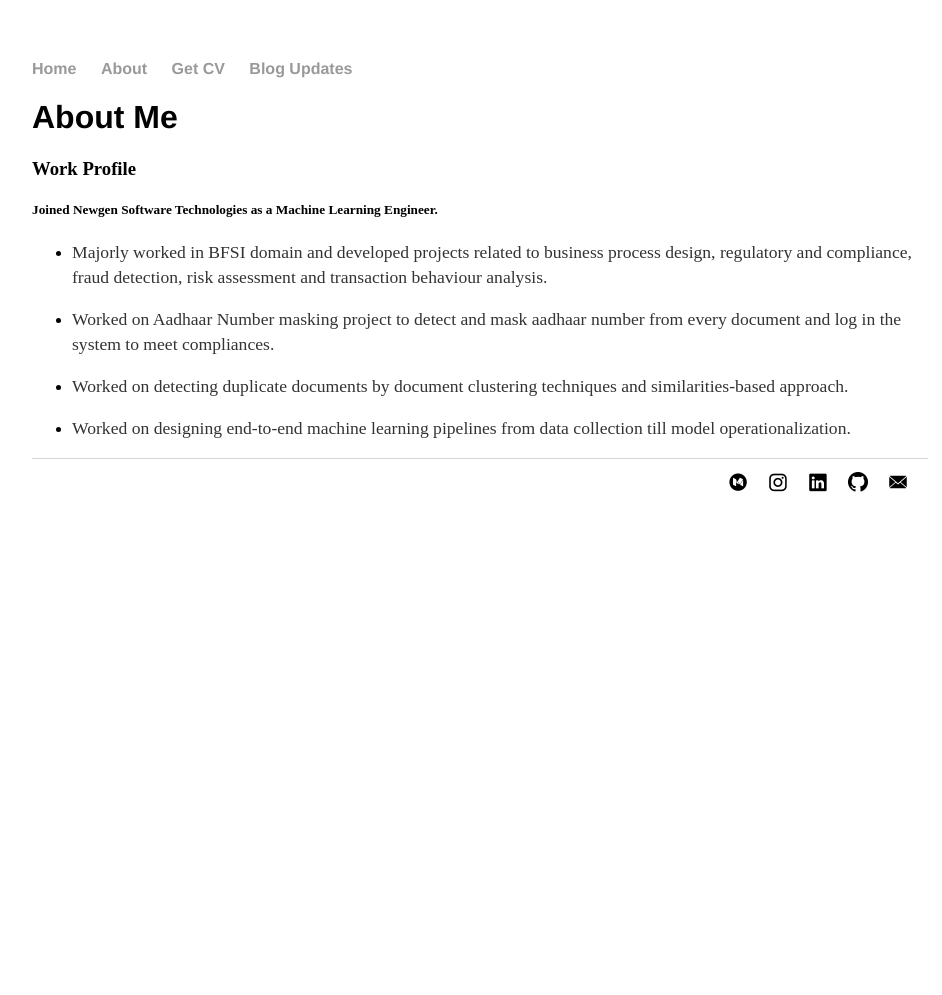
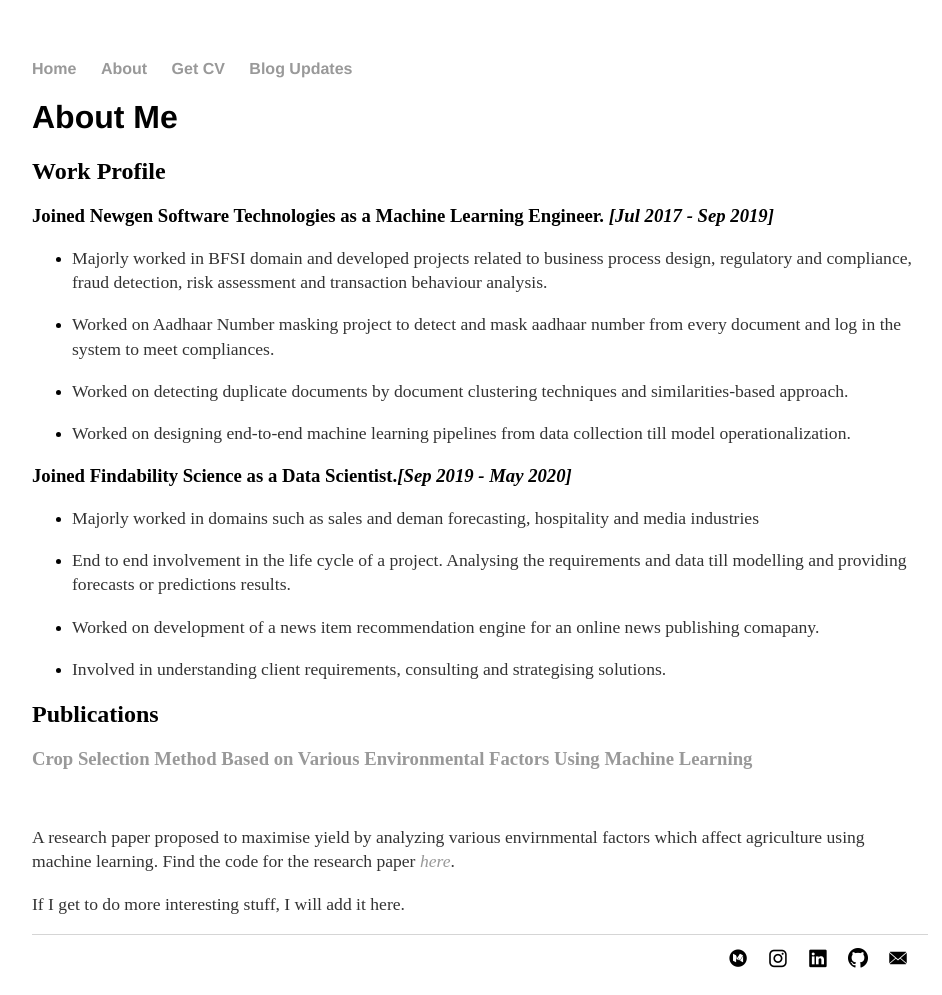
Before and after one commit to nishitjain/nishitjain.github.io, a Jekyll site: the page built from about/index.html, in a window 1280 px wide. Shown: the whole page, without its empty margins (160-1102 px from the left). Built offline with Jekyll 4.4.1, drawn with Linux system fonts in a browser that asks for light colours; before the commit the page ends 900 px from its top, so only the background shows below that.

Commit message:
Update index.html

```diff
--- a/about/index.html
+++ b/about/index.html
@@ -4,13 +4,25 @@
 ---
 <div class="blurb">
 	<h1>About Me</h1>
-	<h3>Work Profile</h3>
-	<h5>Joined Newgen Software Technologies as a Machine Learning Engineer.</h5>
+	<h2>Work Profile</h2>
+	<h3>Joined Newgen Software Technologies as a Machine Learning Engineer. <em>[Jul 2017 - Sep 2019]</em></h3>
 	<ul>
 		<li><p>Majorly worked in BFSI domain and developed projects related to business process design, regulatory and compliance, fraud detection, risk assessment and transaction behaviour analysis.</p></li>
 		<li><p>Worked on Aadhaar Number masking project to detect and mask aadhaar number from every document and log in the system to meet compliances.</p></li>
 		<li><p>Worked on detecting duplicate documents by document clustering techniques and similarities-based approach.</p></li>
 		<li><p>Worked on designing end-to-end machine learning pipelines from data collection till model operationalization.</p></li>
 	</ul>
+	<h3>Joined Findability Science as a Data Scientist.<em>[Sep 2019 - May 2020]</em></h3>
+	<ul>
+		<li><p>Majorly worked in domains such as sales and deman forecasting, hospitality and media industries</p></li>
+		<li><p>End to end involvement in the life cycle of a project. Analysing the requirements and data till modelling and providing forecasts or predictions results.</p></li>
+		<li><p>Worked on development of a news item recommendation engine for an online news publishing comapany.</p></li>
+		<li><p>Involved in understanding client requirements, consulting and strategising solutions.</p></li>
+	</ul>
 
+	<h2>Publications</h2>
+	<a href="https://www.irjet.net/archives/V4/i2/IRJET-V4I2299.pdf"><h3>Crop Selection Method Based on Various Environmental Factors Using Machine Learning</h3></a><br>
+	<p>A research paper proposed to maximise yield by analyzing various envirnmental factors which affect agriculture using machine learning. Find the code for the research paper <a href="https://github.com/nishitjain/AgSmart"><em>here</em></a>.</p>
+
+	<p>If I get to do more interesting stuff, I will add it here.</p>
 </div><!-- /.blurb -->
```
